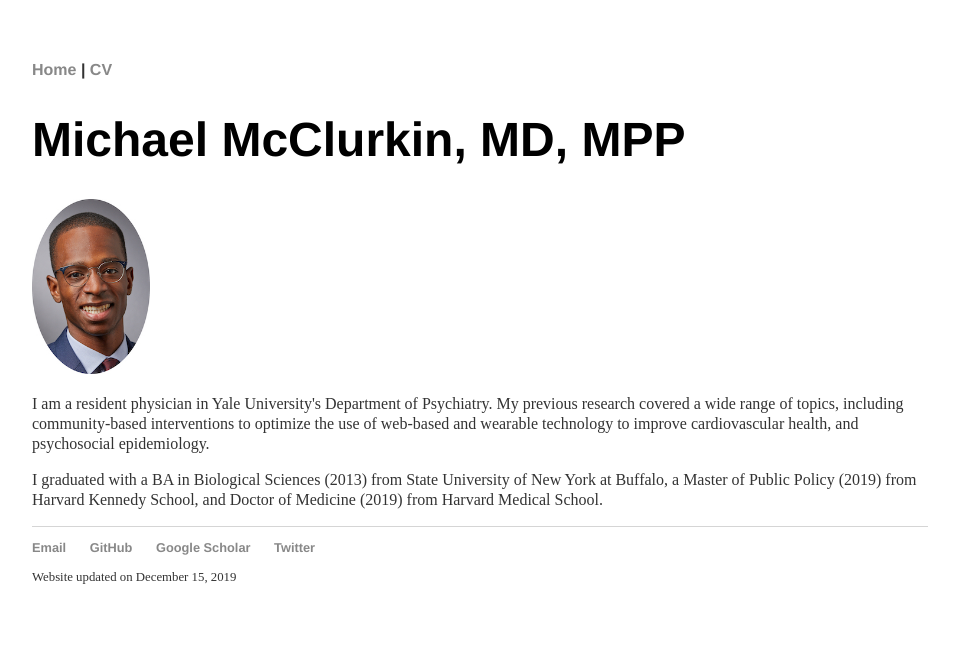
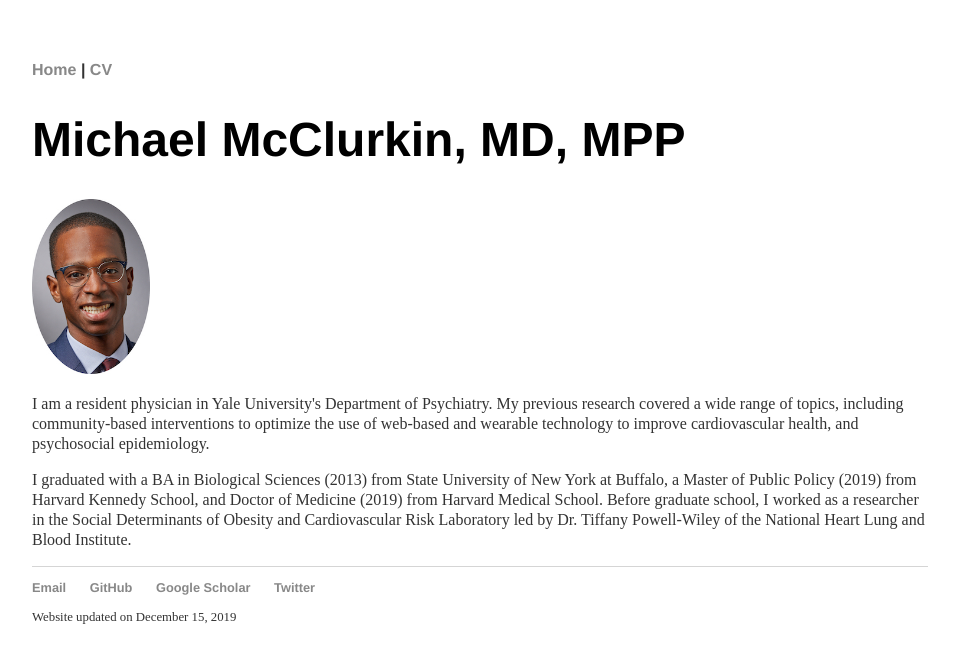
Before and after one commit to michaelmcclurkin/michaelmcclurkin.github.io, a Jekyll site: the page index.html, which Jekyll copies as it is, in a window 1280 px wide. Shown: the top 663 px of the page, without its empty margins (160-1115 px from the left). Built offline with Jekyll 4.4.1, drawn with Linux system fonts in a browser that asks for light colours.

Commit message:
Update index.html

```diff
--- a/index.html
+++ b/index.html
@@ -80,7 +80,8 @@
 
 			<p>I am a resident physician in Yale University's Department of Psychiatry. My previous research covered a wide range of topics, including community-based interventions to optimize the use of web-based and wearable technology to improve cardiovascular health, and psychosocial epidemiology.</p>
 
-            <p>I graduated with a BA in Biological Sciences (2013) from State University of New York at Buffalo, a Master of Public Policy (2019) from Harvard Kennedy School, and Doctor of Medicine (2019) from Harvard Medical School.</p>
+            <p>I graduated with a BA in Biological Sciences (2013) from State University of New York at Buffalo, a Master of Public Policy (2019) from Harvard Kennedy School, and Doctor of Medicine (2019) from Harvard Medical School. Before graduate school, I worked as a researcher in the Social Determinants of Obesity and Cardiovascular Risk Laboratory led by Dr. Tiffany
+Powell-Wiley of the National Heart Lung and Blood Institute. </p>
 
 		</div>
 
```
